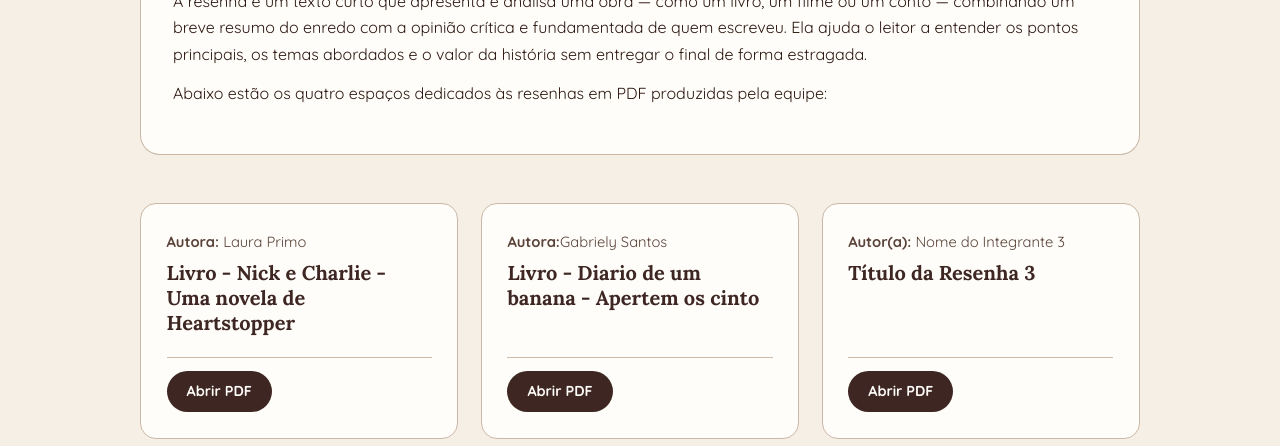
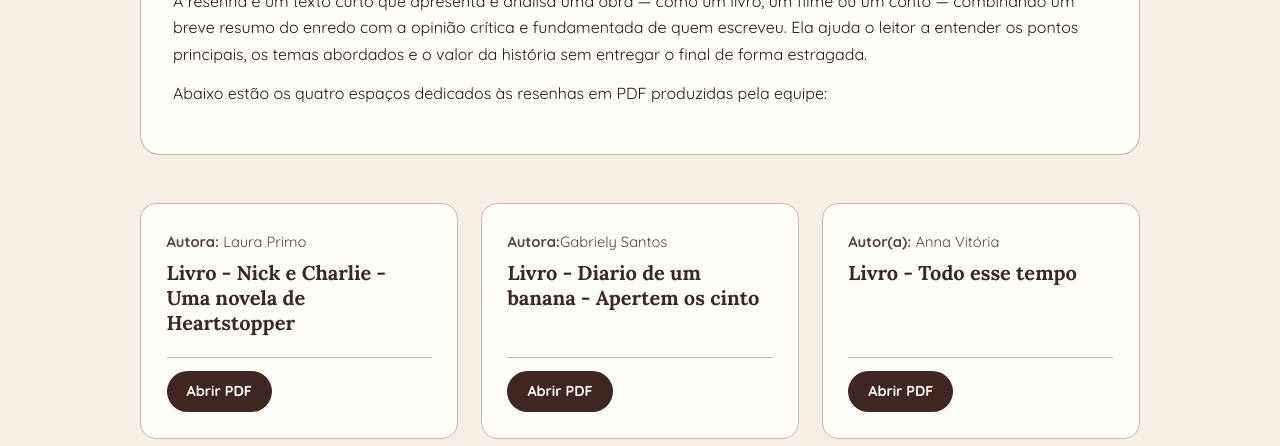
Before and after one commit to Daphh321/portugues, a plain HTML site: page resenha.html in a window 1280 px wide. Shown: the part 354-800 px from the top of the page. Drawn offline with Linux system fonts and the light colour scheme.

Commit message:
Fix HTML formatting and update content

```diff
--- a/resenha.html
+++ b/resenha.html
@@ -81,11 +81,11 @@
 
           <article class="card-conto">
             <div class="info-conto">
-              <p class="autor-conto"><strong>Autor(a):</strong> Nome do Integrante 3</p>
-              <h3>Título da Resenha 3</h3>
+              <p class="autor-conto"><strong>Autor(a):</strong> Anna Vitória </p>
+              <h3>Livro - Todo esse tempo</h3>
             </div>
             <div class="acoes-pdf">
-              <a href="pdfs/resenha-3.pdf" target="_blank" rel="noopener noreferrer" class="botao-pdf">Abrir PDF</a>
+              <a href="Resenha - Anna Vitória.pdf" target="_blank" rel="noopener noreferrer" class="botao-pdf">Abrir PDF</a>
             </div>
           </article>
 
```
